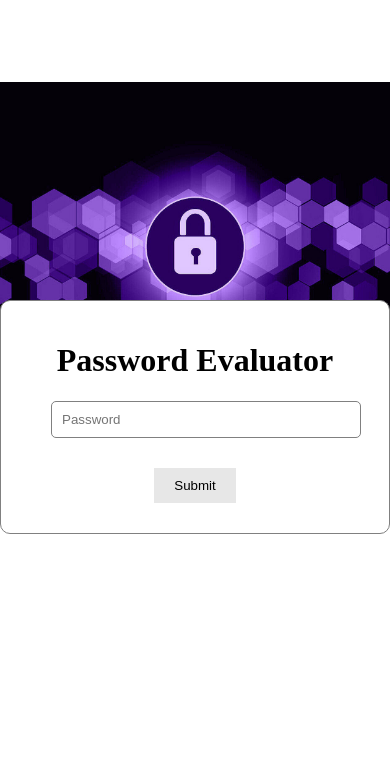
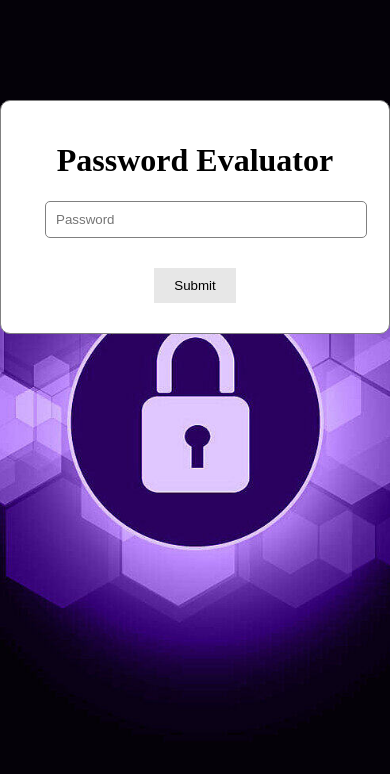
Before and after one commit to anachevv/password-evaluator, a Flask app: page / in a window 390 px wide. Shown: the top 774 px of the page. Run offline with Flask 3, Linux system fonts and the light colour scheme.

Commit message:
media screen added

```diff
--- a/static/styling.css
+++ b/static/styling.css
@@ -5,8 +5,9 @@
     height: 100%;
     background: url("../static/security.jpg");
     background-repeat: no-repeat;
-    background-size: 100%;
-    background-position: 50% 40%;
+    background-size: cover;
+    background-attachment: fixed;
+    background-position: 50% 60%;
 }
 
 .m1 {
@@ -70,3 +71,22 @@
     margin-top: 20px;
     margin-bottom: 10px;
 }
+
+
+/* Media Screen */
+
+@media (max-width: 768px) {
+    .box {
+        width: 90%;
+        padding: 20px;
+    }
+}
+
+@media (max-width: 480px) {
+    .m1 {
+        padding-top: 100px;
+    }
+    .box {
+        width: 100%;
+    }
+}
```
